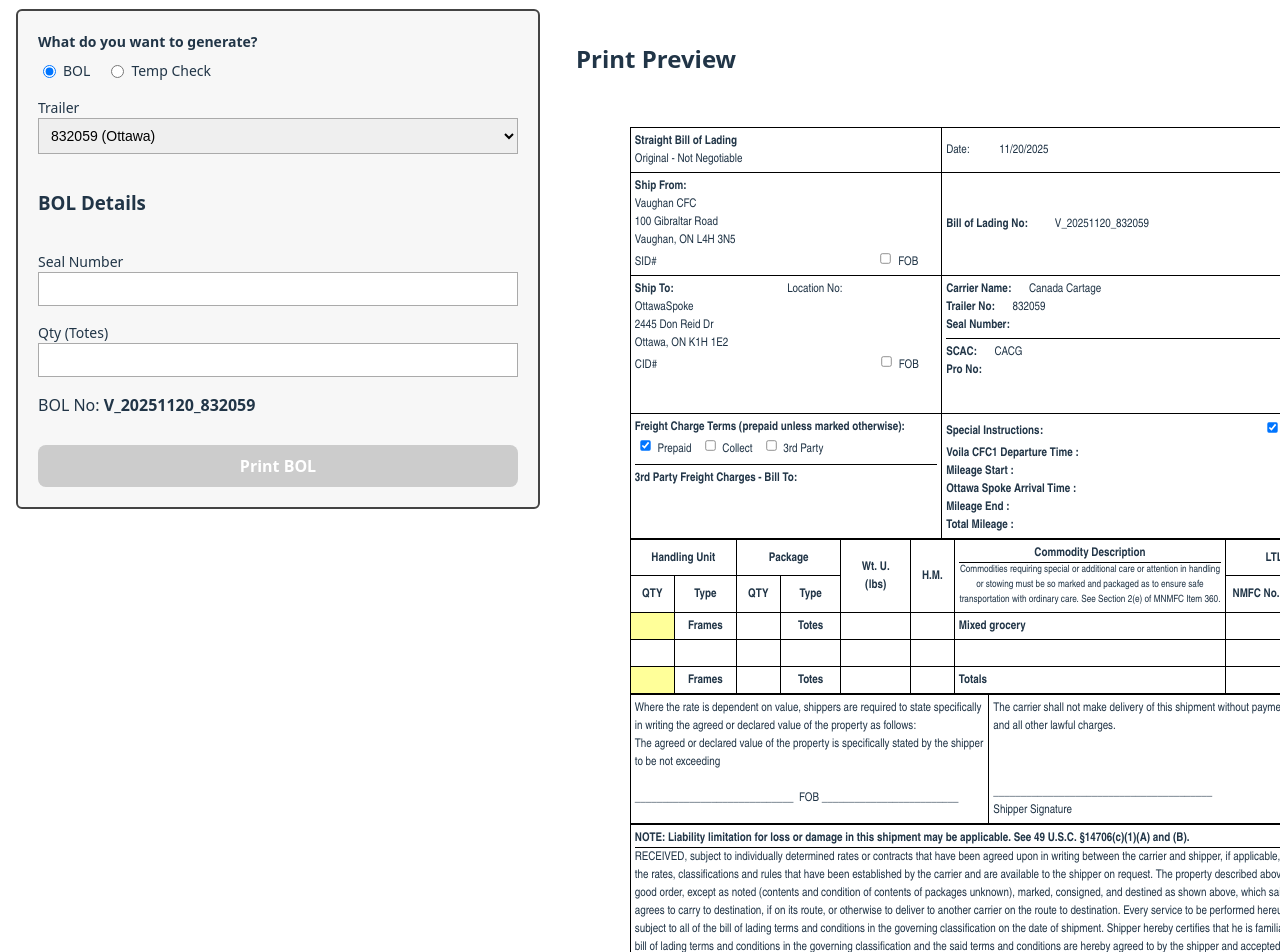
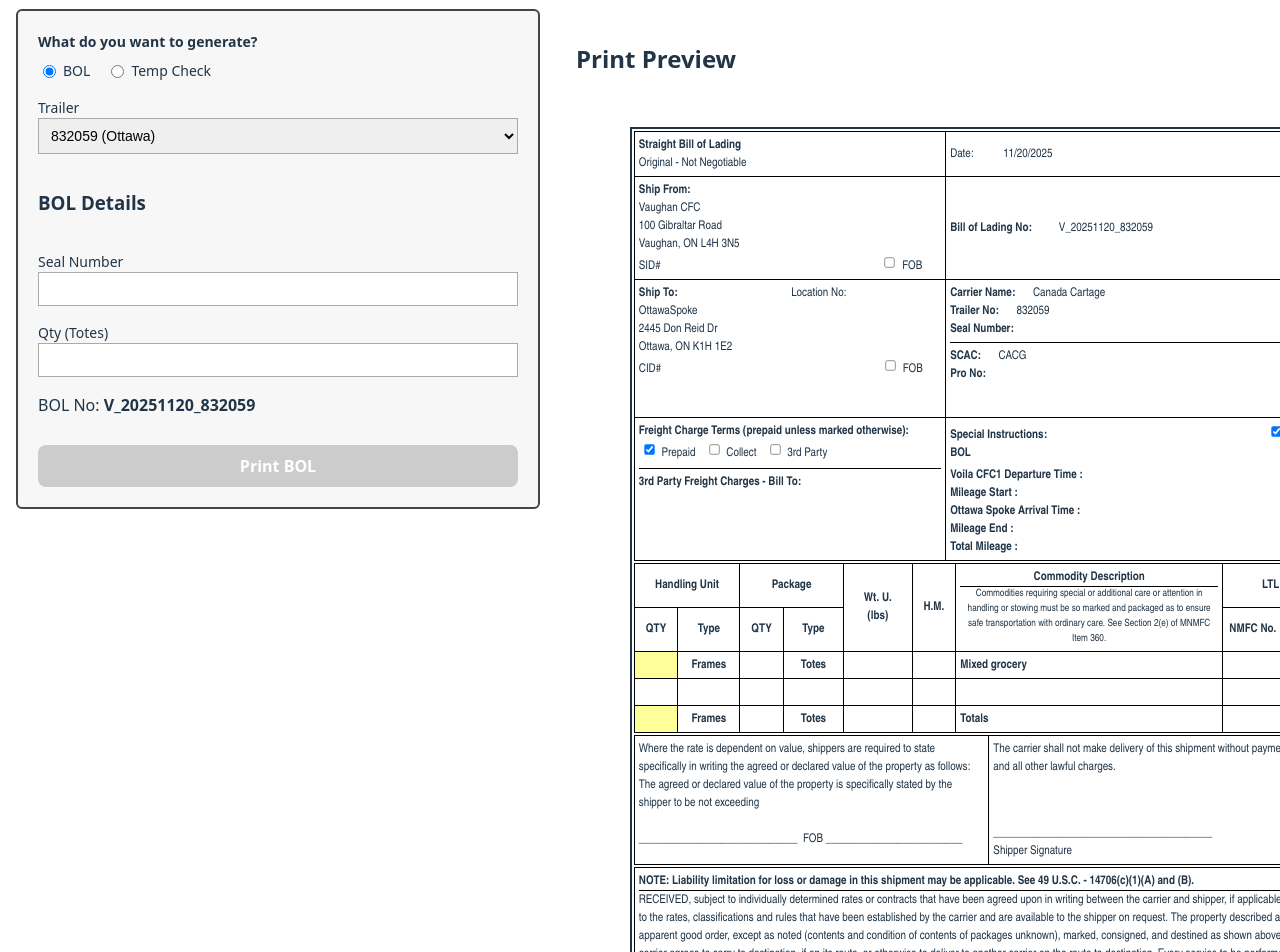
Before and after one commit to ajaisangha/BOL-Generator, a React (Vite) app in the folder bol-app/: page / in a window 1280 px wide. Shown: the part 160-1112 px from the top of the page. Built offline with nearby package versions, Linux system fonts and the light colour scheme.

Commit message:
BOL layout fixed

```diff
--- a/bol-app/src/components/BOLLayout.jsx
+++ b/bol-app/src/components/BOLLayout.jsx
@@ -34,13 +34,11 @@
       }}
     >
 
+
+      <table style={{border: "solid 2px"}}>
+        <tbody>
+          <tr className="bol-table" style={{ fontSize: "10px", width: "190mm", margin: "0 auto" }}>{/*first */}
             {/* ========== HEADER / ADDRESS BLOCK ========== */}
-      <table
-        className="bol-table"
-        style={{ fontSize: "10px", width: "190mm", margin: "0 auto" }}
-      >
-        <tbody>
-          <tr>
             {/* Row 1: Title + Date */}
             <tr>
               <td colSpan={8} style={{ verticalAlign: "top" }}>
@@ -185,7 +183,7 @@
 
         {/* ========== COMMODITY TABLE (notice in Commodity Description sub-header row) ========== */}
 
-        <tr className="bol-table" style={{ fontWeight: "bold" }}>
+        <tr className="bol-table" style={{fontWeight: "bold" }}>{/*second */}
           {/* Group headers */}
           <tr>
             <th colSpan={2}>Handling Unit</th>
@@ -259,11 +257,10 @@
             <td></td>
           </tr>
         </tr>
-      {/* ========== DECLARED VALUE / SHIPPER SIGNATURE (upper) ========== */}
+        {/* ========== DECLARED VALUE / SHIPPER SIGNATURE (upper) ========== */}{/*third */}
         <tr className="bol-table"
         style={{
           fontSize: "9px",
-          width: "190mm",
           margin: "4px auto 0 auto",
         }}>
           <tr>
@@ -290,7 +287,7 @@
             </td>
           </tr>
         </tr>
-      {/* ========== LIABILITY NOTICE ========== */}
+        {/* ========== LIABILITY NOTICE ========== */}{/*fourth */}
         <tr className="bol-table" colSpan={10}
         style={{
           fontSize: "8px",
@@ -300,7 +297,7 @@
             <td >
               <strong>
                 NOTE: Liability limitation for loss or damage in this shipment
-                may be applicable. See 49 U.S.C. §14706(c)(1)(A) and (B).
+                may be applicable. See 49 U.S.C. - 14706(c)(1)(A) and (B).
               </strong>
               <div style={{
                 borderTop: '1.5px solid black'
@@ -324,7 +321,7 @@
             </td>
           </tr>
         </tr>
-      {/* ========== TRAILER LOADED / FREIGHT COUNTED / CERTIFICATION ========== */}
+        {/* ========== TRAILER LOADED / FREIGHT COUNTED / CERTIFICATION ========== */}{/*fifth */}
         <tr className="bol-table" >
           <tr>
             <td style={{ width: "27%", verticalAlign: "top" }}>
```
Lines whose indentation alone changed are shown as unchanged.
